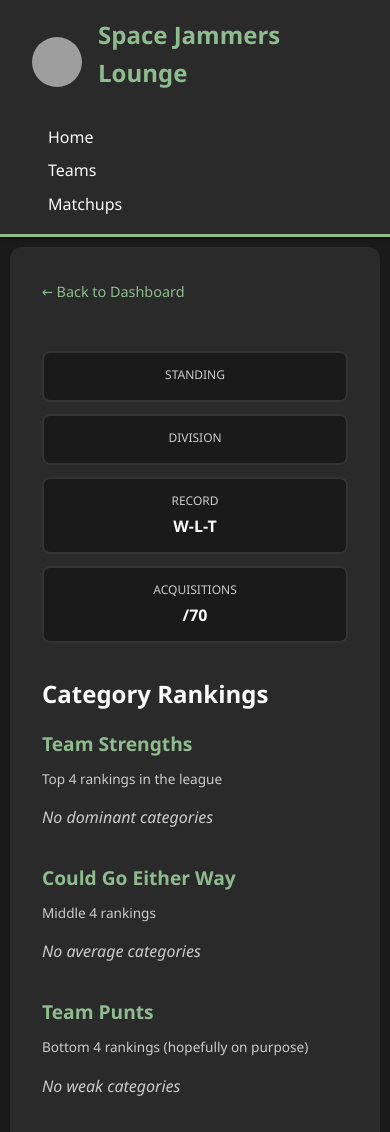
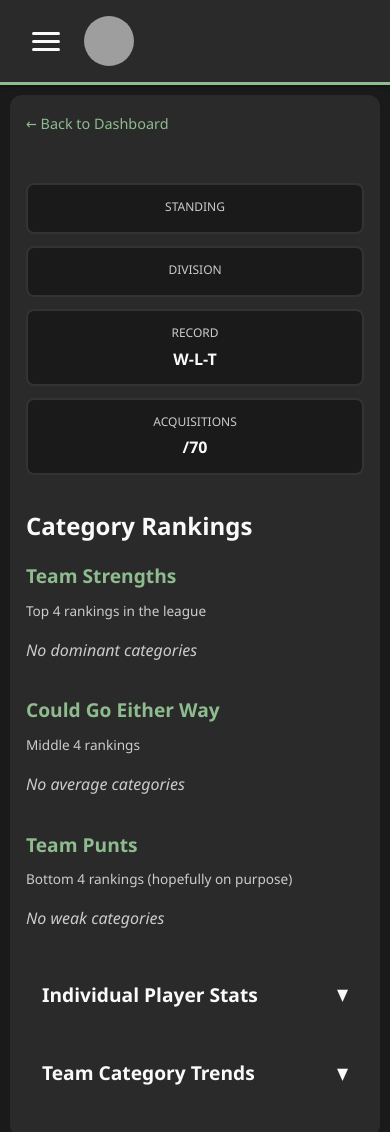
Before and after one commit to NathanEmb/space-jam-dashboard, a Python web app: template src/frontend/templates/team.html in a window 390 px wide. Shown: the top 1132 px of the page. Run offline with Jinja, Linux system fonts and the light colour scheme; the template is opened without the code that fills it, so the values that code supplies are empty; grey boxes are pictures that could not be loaded.

Commit message:
hamburger

```diff
--- a/src/frontend/templates/base.html
+++ b/src/frontend/templates/base.html
@@ -16,6 +16,7 @@
             --bg-card: #2A2A2A;
             --text-primary: #FAFAFA;
             --text-secondary: #CCCCCC;
+            --sidebar-width: 280px;
         }
 
         * {
@@ -37,12 +38,154 @@
             padding: 20px;
         }
 
-        /* Navigation */
+        /* ========== Hamburger Menu (CSS-only) ========== */
+        #menu-toggle {
+            display: none;
+        }
+
+        .hamburger {
+            display: flex;
+            flex-direction: column;
+            justify-content: space-around;
+            width: 28px;
+            height: 24px;
+            cursor: pointer;
+            z-index: 1001;
+        }
+
+        .hamburger span {
+            display: block;
+            width: 100%;
+            height: 3px;
+            background-color: var(--text-primary);
+            border-radius: 2px;
+            transition: all 0.3s ease;
+        }
+
+        /* Hamburger animation when checked */
+        #menu-toggle:checked + .hamburger span:nth-child(1) {
+            transform: rotate(45deg) translate(6px, 6px);
+        }
+
+        #menu-toggle:checked + .hamburger span:nth-child(2) {
+            opacity: 0;
+        }
+
+        #menu-toggle:checked + .hamburger span:nth-child(3) {
+            transform: rotate(-45deg) translate(6px, -6px);
+        }
+
+        /* Sidebar */
+        .sidebar-nav {
+            position: fixed;
+            top: 0;
+            left: 0;
+            width: var(--sidebar-width);
+            height: 100vh;
+            background-color: var(--bg-card);
+            border-right: 3px solid var(--primary-green);
+            transform: translateX(-100%);
+            transition: transform 0.3s ease;
+            z-index: 1000;
+            overflow-y: auto;
+            padding-top: 80px;
+        }
+
+        #menu-toggle:checked ~ .sidebar-nav {
+            transform: translateX(0);
+        }
+
+        /* Overlay */
+        .sidebar-overlay {
+            position: fixed;
+            top: 0;
+            left: 0;
+            width: 100%;
+            height: 100%;
+            background-color: rgba(0, 0, 0, 0.5);
+            opacity: 0;
+            visibility: hidden;
+            transition: opacity 0.3s ease, visibility 0.3s ease;
+            z-index: 999;
+        }
+
+        #menu-toggle:checked ~ .sidebar-overlay {
+            opacity: 1;
+            visibility: visible;
+        }
+
+        /* Sidebar content */
+        .sidebar-header {
+            padding: 1rem 1.5rem;
+            border-bottom: 1px solid var(--secondary-silver-dark);
+            margin-bottom: 1rem;
+        }
+
+        .sidebar-header h2 {
+            color: var(--primary-green);
+            font-size: 1.2rem;
+            margin: 0;
+        }
+
+        .sidebar-section {
+            padding: 0.5rem 1.5rem;
+            margin-bottom: 1rem;
+        }
+
+        .sidebar-section h3 {
+            color: var(--text-secondary);
+            font-size: 0.75rem;
+            text-transform: uppercase;
+            letter-spacing: 0.1em;
+            margin-bottom: 0.75rem;
+        }
+
+        .sidebar-links {
+            list-style: none;
+        }
+
+        .sidebar-links li {
+            margin-bottom: 0.25rem;
+        }
+
+        .sidebar-links a {
+            display: block;
+            color: var(--text-primary);
+            text-decoration: none;
+            padding: 0.6rem 1rem;
+            border-radius: 6px;
+            transition: background-color 0.2s ease;
+        }
+
+        .sidebar-links a:hover {
+            background-color: var(--primary-green);
+            color: var(--bg-dark);
+        }
+
+        .sidebar-links a.active {
+            background-color: var(--primary-green-dark);
+            color: var(--bg-dark);
+        }
+
+        /* Team list in sidebar */
+        .team-list {
+            max-height: 300px;
+            overflow-y: auto;
+        }
+
+        .team-list a {
+            font-size: 0.9rem;
+            padding: 0.5rem 1rem;
+        }
+
+        /* Navigation Bar */
         nav {
             background-color: var(--bg-card);
             padding: 1rem 2rem;
             box-shadow: 0 2px 4px rgba(0,0,0,0.3);
             border-bottom: 3px solid var(--primary-green);
+            position: relative;
+            z-index: 1001;
         }
 
         .nav-content {
@@ -51,13 +194,19 @@
             display: flex;
             justify-content: space-between;
             align-items: center;
-            flex-wrap: wrap;
+        }
+
+        .nav-left {
+            display: flex;
+            align-items: center;
+            gap: 1.5rem;
         }
 
         .nav-logo {
             display: flex;
             align-items: center;
             gap: 1rem;
+            text-decoration: none;
         }
 
         .nav-logo img {
@@ -69,78 +218,14 @@
         .nav-logo h1 {
             font-size: 1.5rem;
             color: var(--primary-green);
+            margin: 0;
         }
 
-        .nav-links {
-            display: flex;
-            gap: 2rem;
-            list-style: none;
-        }
-
-        .nav-links a {
-            color: var(--text-primary);
-            text-decoration: none;
-            padding: 0.5rem 1rem;
-            border-radius: 4px;
-            transition: background-color 0.3s;
-        }
-
-        .nav-links a:hover {
-            background-color: var(--primary-green);
-            color: var(--bg-dark);
-        }
-
-        /* Sidebar */
-        .sidebar {
-            background-color: var(--bg-card);
-            border-radius: 12px;
-            padding: 1.5rem;
-            margin-bottom: 2rem;
-        }
-
-        .sidebar h3 {
-            color: var(--primary-green);
-            margin-bottom: 1rem;
-        }
-
-        .sidebar-section {
-            margin-bottom: 1.5rem;
-        }
-
-        .sidebar-section h4 {
-            color: var(--text-primary);
-            margin-bottom: 0.5rem;
-            font-size: 0.9rem;
-        }
-
-        .sidebar-joke {
-            background-color: var(--bg-dark);
-            padding: 1rem;
-            border-radius: 8px;
-            font-style: italic;
-            color: var(--text-secondary);
-        }
-
-        /* Team selector */
-        .team-selector {
-            display: flex;
-            flex-direction: column;
-            gap: 0.5rem;
-        }
-
-        .team-selector a {
-            color: var(--text-primary);
-            text-decoration: none;
-            padding: 0.5rem;
-            border-radius: 4px;
-            background-color: var(--bg-dark);
-            transition: background-color 0.3s;
-        }
-
-        .team-selector a:hover,
-        .team-selector a.active {
-            background-color: var(--primary-green);
-            color: var(--bg-dark);
+        /* Hide logo text on mobile */
+        @media (max-width: 600px) {
+            .nav-logo h1 {
+                display: none;
+            }
         }
 
         /* Main content */
@@ -186,19 +271,12 @@
 
         /* Responsive */
         @media (max-width: 768px) {
-            .nav-content {
-                flex-direction: column;
-                gap: 1rem;
+            .container {
+                padding: 10px;
             }
 
-            .nav-links {
-                flex-direction: column;
-                width: 100%;
-                gap: 0.5rem;
-            }
-
-            .container {
-                padding: 10px;
+            .main-content {
+                padding: 1rem;
             }
         }
     </style>
@@ -207,15 +285,47 @@
 <body>
     <nav>
         <div class="nav-content">
-            <div class="nav-logo">
-                <img src="https://spacejam-dashboard.s3.us-east-2.amazonaws.com/assets/the-last-spacejam.jpg" alt="Space Jammers Logo">
-                <h1>Space Jammers Lounge</h1>
+            <div class="nav-left">
+                <!-- Hamburger Menu Toggle -->
+                <input type="checkbox" id="menu-toggle">
+                <label for="menu-toggle" class="hamburger">
+                    <span></span>
+                    <span></span>
+                    <span></span>
+                </label>
+
+                <!-- Sidebar Navigation -->
+                <aside class="sidebar-nav">
+                    <div class="sidebar-header">
+                        <h2>Navigation</h2>
+                    </div>
+
+                    <div class="sidebar-section">
+                        <h3>Menu</h3>
+                        <ul class="sidebar-links">
+                            <li><a href="/">🏠 Home</a></li>
+                            <li><a href="/matchup/0">🏀 Matchups</a></li>
+                        </ul>
+                    </div>
+
+                    <div class="sidebar-section">
+                        <h3>Teams</h3>
+                        <ul class="sidebar-links team-list">
+                            {% for team in teams %}
+                            <li><a href="/team/{{ team | urlencode }}">{{ team }}</a></li>
+                            {% endfor %}
+                        </ul>
+                    </div>
+                </aside>
+
+                <!-- Overlay to close sidebar -->
+                <label for="menu-toggle" class="sidebar-overlay"></label>
+
+                <a href="/" class="nav-logo">
+                    <img src="https://spacejam-dashboard.s3.us-east-2.amazonaws.com/assets/the-last-spacejam.jpg" alt="Space Jammers Logo">
+                    <h1>Space Jammers Lounge</h1>
+                </a>
             </div>
-            <ul class="nav-links">
-                <li><a href="/">Home</a></li>
-                <li><a href="#" onclick="showTeamMenu()">Teams</a></li>
-                <li><a href="/matchup/0">Matchups</a></li>
-            </ul>
         </div>
     </nav>
 
@@ -223,13 +333,6 @@
         {% block content %}{% endblock %}
     </div>
 
-    <script>
-        function showTeamMenu() {
-            const teams = {{ teams | tojson }};
-            const menu = teams.map(team => `<a href="/team/${encodeURIComponent(team)}">${team}</a>`).join('<br>');
-            alert('Teams:\n' + teams.join('\n'));
-        }
-    </script>
     {% block extra_js %}{% endblock %}
 </body>
 </html>
```
